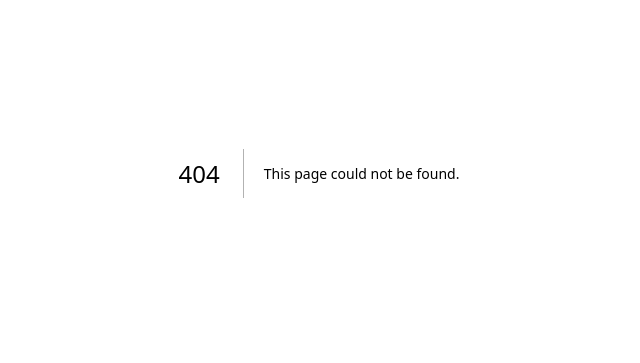
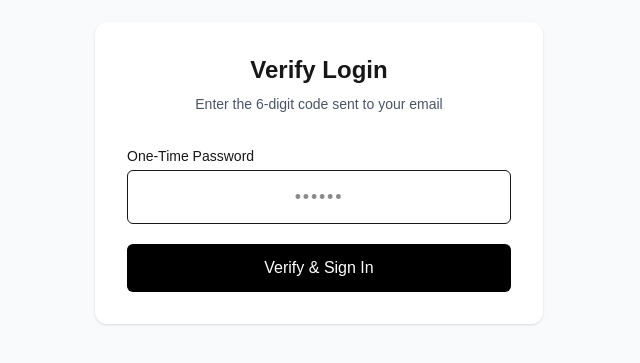
Before and after one commit to hakeem3333/limahealth-admin, a Next.js app: page /login/verify-otp in a window 1280 px wide. Before the commit this address had no page. Shown: the part 227-590 px from the top of the page, without its empty margins (321-961 px from the left). Built offline with nearby package versions, Linux system fonts and the light colour scheme; no server answers; sample sign-in values are in the browser's storage.

Commit message:
refactor(frontend): update login flow for secure cookie-based MFA

```diff
--- a/app/login/page.jsx
+++ b/app/login/page.jsx
@@ -25,12 +25,17 @@ export default function LoginPage() {
 
     try {
       setLoading(true);
-      await api.post("/auth/login", form);
 
-      // Backend should set cookie or return token
-      router.push("/dashboard");
+      // The backend now sets an HTTP-only 'admin_temp_token' cookie.
+      // Ensure your axios instance has { withCredentials: true }
+      await api.post("/auth/admin/login", form);
+
+      // If the request succeeds, the cookie is already in the browser.
+      // We just move to the next screen.
+      router.push("/login/verify-otp");
     } catch (err) {
-      setError(err?.response?.data?.message || "Invalid email or password");
+      // Show generic error message from backend for security
+      setError(err?.response?.data?.message || "Invalid email or password.");
     } finally {
       setLoading(false);
     }
@@ -48,7 +53,7 @@ export default function LoginPage() {
 
         <form onSubmit={handleSubmit} className="mt-8 space-y-5">
           {error && (
-            <div className="rounded-md bg-red-50 px-3 py-2 text-sm text-red-600">
+            <div className="rounded-md bg-red-50 px-3 py-2 text-sm text-red-600 border border-red-100 animate-pulse">
               {error}
             </div>
           )}
@@ -72,7 +77,7 @@ export default function LoginPage() {
           <div className="flex items-center justify-between text-sm">
             <Link
               href="/forgot-password"
-              className="text-blue-600 hover:underline"
+              className="text-blue-600 hover:underline font-medium"
             >
               Forgot password?
             </Link>
@@ -81,17 +86,17 @@ export default function LoginPage() {
           <button
             type="submit"
             disabled={loading}
-            className="w-full rounded-md bg-black py-3 text-white font-medium hover:bg-gray-800 disabled:opacity-50"
+            className="w-full rounded-md bg-black py-3 text-white font-medium hover:bg-gray-800 disabled:opacity-50 transition-all active:scale-[0.98]"
           >
-            {loading ? "Signing in..." : "Sign In"}
+            {loading ? "Verifying..." : "Sign In"}
           </button>
         </form>
 
-        <div className="mt-6 text-center text-sm text-gray-600">
+        <div className="mt-6 text-center text-sm text-gray-600 border-t pt-6">
           Don’t have a school account?{" "}
           <Link
             href="/signup"
-            className="font-medium text-blue-600 hover:underline"
+            className="font-semibold text-blue-600 hover:underline"
           >
             Register your school
           </Link>
@@ -107,15 +112,15 @@ export default function LoginPage() {
 
 function Input({ label, value, onChange, type = "text", required }) {
   return (
-    <label className="flex flex-col gap-1 text-sm">
-      <span className="font-medium">{label}</span>
+    <div className="flex flex-col gap-1 text-sm">
+      <span className="font-medium text-gray-700">{label}</span>
       <input
         type={type}
         value={value}
         required={required}
         onChange={(e) => onChange(e.target.value)}
-        className="rounded-md border px-3 py-2 focus:outline-none focus:ring-2 focus:ring-black"
+        className="rounded-md border border-gray-300 px-3 py-2 focus:outline-none focus:ring-2 focus:ring-black focus:border-transparent transition-all"
       />
-    </label>
+    </div>
   );
 }
--- /dev/null
+++ b/app/login/verify-otp/page.jsx
@@ -0,0 +1,104 @@
+"use client";
+
+import { useState, useEffect } from "react";
+import { useRouter } from "next/navigation";
+import { api } from "@/lib/axios";
+
+export default function VerifyOtpPage() {
+  const router = useRouter();
+  const [otp, setOtp] = useState("");
+  const [loading, setLoading] = useState(false);
+  const [error, setError] = useState("");
+
+  // Ensure temp token exists
+  useEffect(() => {
+    const tempToken = sessionStorage.getItem("admin_temp_token");
+    if (!tempToken) {
+      router.replace("/login");
+    }
+  }, [router]);
+
+  const handleSubmit = async (e) => {
+    e.preventDefault();
+    setError("");
+
+    if (otp.length !== 6) {
+      setError("Enter the 6-digit code sent to your email");
+      return;
+    }
+
+    try {
+      setLoading(true);
+
+      const tempToken = sessionStorage.getItem("admin_temp_token");
+
+      const res = await api.post(
+        "/auth/admin/verify-otp",
+        { otp },
+        {
+          headers: {
+            Authorization: `Bearer ${tempToken}`,
+          },
+        }
+      );
+
+      // Save final access token
+      localStorage.setItem("access_token", res.data.token);
+
+      // Cleanup
+      sessionStorage.removeItem("admin_temp_token");
+
+      router.push("/dashboard");
+    } catch (err) {
+      setError(
+        err?.response?.data?.message ||
+          "Invalid or expired code. Please try again."
+      );
+    } finally {
+      setLoading(false);
+    }
+  };
+
+  return (
+    <main className="min-h-screen flex items-center justify-center bg-gray-50 px-4">
+      <div className="w-full max-w-md rounded-xl bg-white p-8 shadow-sm">
+        <h1 className="text-2xl font-bold text-center">Verify Login</h1>
+        <p className="mt-2 text-sm text-center text-gray-600">
+          Enter the 6-digit code sent to your email
+        </p>
+
+        <form onSubmit={handleSubmit} className="mt-8 space-y-5">
+          {error && (
+            <div className="rounded-md bg-red-50 px-3 py-2 text-sm text-red-600">
+              {error}
+            </div>
+          )}
+
+          <label className="flex flex-col gap-1 text-sm">
+            <span className="font-medium">One-Time Password</span>
+            <input
+              type="text"
+              inputMode="numeric"
+              maxLength={6}
+              value={otp}
+              onChange={(e) =>
+                setOtp(e.target.value.replace(/\D/g, ""))
+              }
+              className="text-center tracking-widest text-lg rounded-md border px-3 py-3 focus:outline-none focus:ring-2 focus:ring-black"
+              placeholder="••••••"
+              required
+            />
+          </label>
+
+          <button
+            type="submit"
+            disabled={loading}
+            className="w-full rounded-md bg-black py-3 text-white font-medium hover:bg-gray-800 disabled:opacity-50"
+          >
+            {loading ? "Verifying..." : "Verify & Sign In"}
+          </button>
+        </form>
+      </div>
+    </main>
+  );
+}
--- a/app/signup/page.jsx
+++ b/app/signup/page.jsx
@@ -7,6 +7,7 @@ import { useRouter } from "next/navigation";
 export default function SignupPage() {
   const router = useRouter();
   const [loading, setLoading] = useState(false);
+  const [errors, setErrors] = useState({}); // New: track field-specific errors
 
   const [form, setForm] = useState({
     schoolName: "",
@@ -20,29 +21,56 @@ export default function SignupPage() {
 
   const update = (field, value) => {
     setForm((prev) => ({ ...prev, [field]: value }));
+    // Clear error for a field when user starts typing again
+    if (errors[field]) {
+      setErrors((prev) => ({ ...prev, [field]: null }));
+    }
   };
 
   const handleSubmit = async (e) => {
     e.preventDefault();
+    setErrors({});
 
     if (form.password !== form.confirmPassword) {
-      alert("Passwords do not match");
+      setErrors({ confirmPassword: "Passwords do not match" });
       return;
     }
 
+    const payload = {
+      name: form.schoolName,
+      website: form.schoolWebsite,
+      firstName: form.adminFirstName,
+      lastName: form.adminLastName,
+      contact_email: form.adminEmail,
+      password: form.password,
+    };
+
     try {
       setLoading(true);
-      await api.post("/auth/school-signup", form);
+      const res = await api.post("/auth/admin/signup", payload);
+
+      // In dev mode, we might get a preview link from our new backend logic
+      if (res.data.previewLink) {
+        console.log("Dev Email Preview:", res.data.previewLink);
+      }
+
       router.push("/signup/verify-email");
     } catch (err) {
-      alert(err?.response?.data?.message || "Signup failed");
+      // Logic to handle Zod field errors from our new backend middleware
+      if (err?.response?.data?.errors) {
+        setErrors(err.response.data.errors);
+      } else {
+        alert(
+          err?.response?.data?.message || "Signup failed. Please try again.",
+        );
+      }
     } finally {
       setLoading(false);
     }
   };
 
   return (
-    <main className="min-h-screen bg-gray-50 flex items-center justify-center px-4">
+    <main className="min-h-screen bg-gray-50 flex items-center justify-center px-4 py-12">
       <div className="w-full max-w-xl rounded-xl bg-white p-8 shadow-sm">
         <h1 className="text-2xl font-bold text-center">Register Your School</h1>
         <p className="mt-2 text-sm text-center text-gray-600">
@@ -50,44 +78,45 @@ export default function SignupPage() {
         </p>
 
         <form onSubmit={handleSubmit} className="mt-8 space-y-6">
-          {/* School Info */}
           <Section title="School Information">
             <Input
               label="School Name"
               required
               value={form.schoolName}
+              error={errors.name} // Maps to backend 'name'
               onChange={(v) => update("schoolName", v)}
             />
-
             <Input
               label="School Website"
               placeholder="https://yourschool.edu"
               value={form.schoolWebsite}
+              error={errors.website}
               onChange={(v) => update("schoolWebsite", v)}
             />
-
             <Input
               label="School Email"
               type="email"
               required
               value={form.adminEmail}
+              error={errors.contact_email} // Maps to backend 'contact_email'
               onChange={(v) => update("adminEmail", v)}
             />
           </Section>
 
-          {/* Admin Info */}
           <Section title="Administrator Details">
-            <div className="grid grid-cols-2 gap-4">
+            <div className="grid grid-cols-1 md:grid-cols-2 gap-4">
               <Input
                 label="First Name"
                 required
                 value={form.adminFirstName}
+                error={errors.firstName}
                 onChange={(v) => update("adminFirstName", v)}
               />
               <Input
                 label="Last Name"
                 required
                 value={form.adminLastName}
+                error={errors.lastName}
                 onChange={(v) => update("adminLastName", v)}
               />
             </div>
@@ -97,19 +126,19 @@ export default function SignupPage() {
               type="password"
               required
               value={form.password}
+              error={errors.password}
               onChange={(v) => update("password", v)}
             />
-
             <Input
               label="Confirm Password"
               type="password"
               required
               value={form.confirmPassword}
+              error={errors.confirmPassword}
               onChange={(v) => update("confirmPassword", v)}
             />
           </Section>
 
-          {/* Legal */}
           <p className="text-xs text-gray-500">
             By registering, you confirm that you are authorized to act on behalf
             of your institution and agree to our Terms and Privacy Policy.
@@ -118,7 +147,7 @@ export default function SignupPage() {
           <button
             type="submit"
             disabled={loading}
-            className="w-full rounded-md bg-black py-3 text-white font-medium hover:bg-gray-800 disabled:opacity-50"
+            className="w-full rounded-md bg-black py-3 text-white font-medium hover:bg-gray-800 disabled:opacity-50 transition-colors"
           >
             {loading ? "Creating account..." : "Create School Account"}
           </button>
@@ -135,7 +164,9 @@ export default function SignupPage() {
 function Section({ title, children }) {
   return (
     <div className="space-y-4">
-      <h2 className="text-sm font-semibold text-gray-700">{title}</h2>
+      <h2 className="text-sm font-semibold text-gray-700 uppercase tracking-wider">
+        {title}
+      </h2>
       {children}
     </div>
   );
@@ -148,10 +179,11 @@ function Input({
   type = "text",
   required,
   placeholder,
+  error,
 }) {
   return (
     <label className="flex flex-col gap-1 text-sm">
-      <span className="font-medium">
+      <span className="font-medium text-gray-700">
         {label} {required && <span className="text-red-500">*</span>}
       </span>
       <input
@@ -160,8 +192,15 @@ function Input({
         placeholder={placeholder}
         required={required}
         onChange={(e) => onChange(e.target.value)}
-        className="rounded-md border px-3 py-2 focus:outline-none focus:ring-2 focus:ring-black"
+        className={`rounded-md border px-3 py-2 focus:outline-none focus:ring-2 focus:ring-black transition-all ${
+          error ? "border-red-500 bg-red-50" : "border-gray-300"
+        }`}
       />
+      {error && (
+        <span className="text-xs text-red-600 mt-1 font-medium">
+          {Array.isArray(error) ? error[0] : error}
+        </span>
+      )}
     </label>
   );
 }
--- /dev/null
+++ b/app/verify-email/page.jsx
@@ -0,0 +1,77 @@
+"use client";
+
+import { useEffect, useState } from "react";
+import { api } from "@/lib/axios";
+import { useSearchParams, useRouter } from "next/navigation";
+import Link from "next/link";
+
+export default function VerifyEmailPage() {
+  const [status, setStatus] = useState("loading"); // loading | success | error
+  const [message, setMessage] = useState("");
+  const params = useSearchParams();
+  const token = params.get("token");
+  const router = useRouter();
+
+  useEffect(() => {
+    if (!token) {
+      setStatus("error");
+      setMessage("No verification token provided.");
+      return;
+    }
+
+    const verify = async () => {
+      try {
+        const res = await api.get("/auth/admin/verify-email", {
+          params: { token },
+        });
+        if (res.data.verified) {
+          setStatus("success");
+          setMessage("Email verified successfully! Redirecting to login...");
+          setTimeout(() => router.push("/login"), 3000);
+        } else {
+          setStatus("error");
+          setMessage("Verification failed or token expired.");
+        }
+      } catch (err) {
+        setStatus("error");
+        setMessage(err?.response?.data?.message || "Failed to verify email.");
+      }
+    };
+
+    verify();
+  }, [token]);
+
+  return (
+    <main className="min-h-screen flex items-center justify-center bg-gray-50 px-4">
+      <div className="max-w-md w-full bg-white rounded-xl p-8 shadow text-center space-y-6">
+        {status === "loading" && (
+          <p className="text-gray-600">Verifying your email...</p>
+        )}
+
+        {status === "success" && (
+          <div className="space-y-4">
+            <p className="text-green-600 font-medium">{message}</p>
+            <Link
+              href="/login"
+              className="inline-block bg-black text-white px-5 py-2 rounded-md hover:bg-gray-800"
+            >
+              Go to Login
+            </Link>
+          </div>
+        )}
+
+        {status === "error" && (
+          <div className="space-y-4">
+            <p className="text-red-600 font-medium">{message}</p>
+            <Link
+              href="/login"
+              className="inline-block bg-black text-white px-5 py-2 rounded-md hover:bg-gray-800"
+            >
+              Go to Login
+            </Link>
+          </div>
+        )}
+      </div>
+    </main>
+  );
+}
--- a/package.json
+++ b/package.json
@@ -3,7 +3,7 @@
   "version": "0.1.0",
   "private": true,
   "scripts": {
-    "dev": "next dev",
+    "dev": "next dev -p 3001",
     "build": "next build",
     "start": "next start",
     "lint": "eslint"
```
